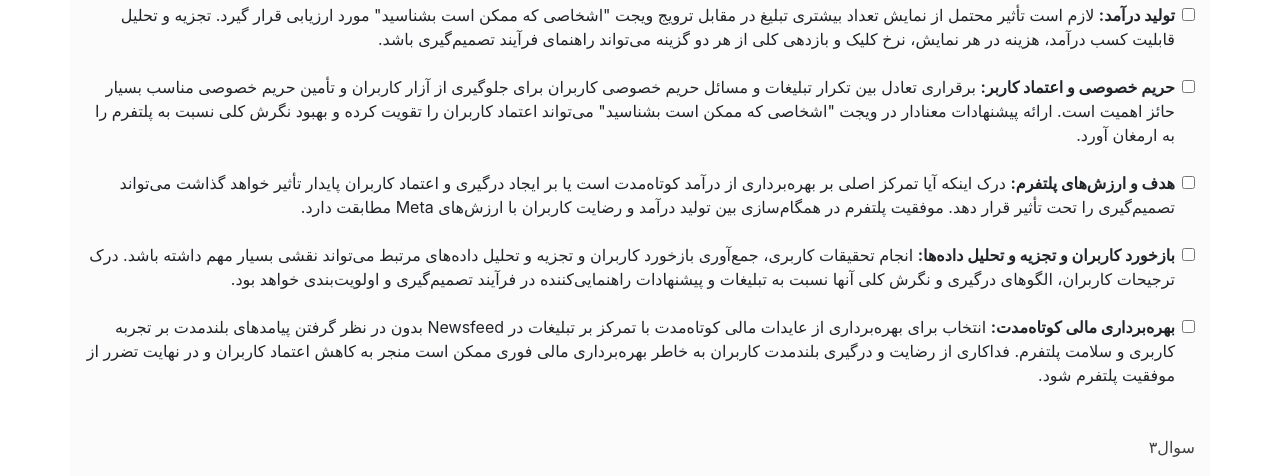
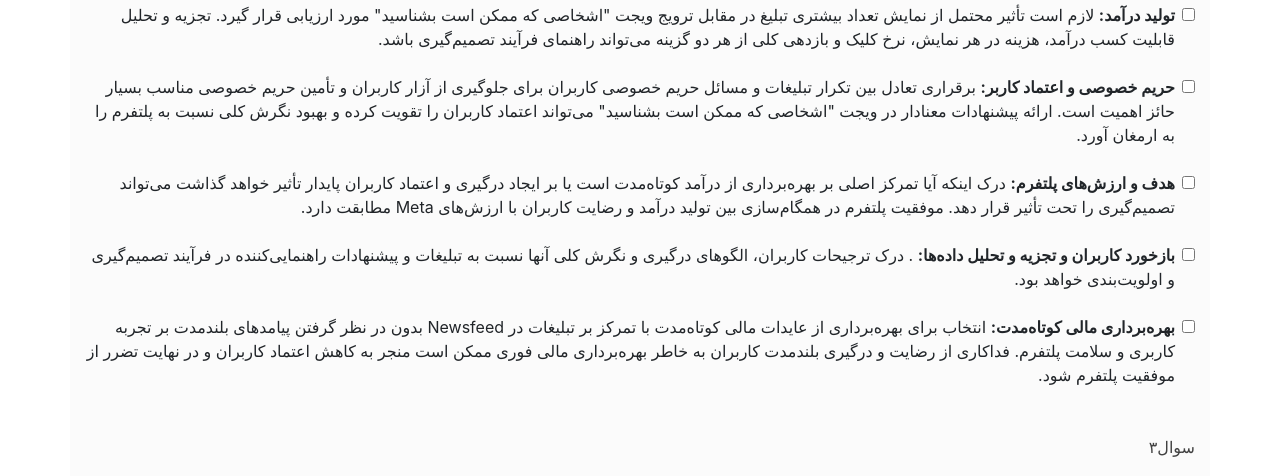
Before and after one commit to amirhosseindehghan1/charehjo.ir, a Django app: page /develop-and-launch/ in a window 1280 px wide. Shown: the part 1377-1853 px from the top of the page. Run offline with Django 4.2, Linux system fonts and the light colour scheme; some libraries are stand-ins or nearby versions.

Commit message:
Fix text

```diff
--- a/landing/templates/develop_and_launch.html
+++ b/landing/templates/develop_and_launch.html
@@ -125,7 +125,7 @@ height="0" width="0" style="display:none;visibility:hidden"></iframe></noscript>
 
          <div class="form-check">
   <input class="form-check-input" type="checkbox" id="City" name="City" value="something">
-  <label class="form-check-label"><b>بازخورد کاربران و تجزیه و تحلیل داده‌ها:</b> انجام تحقیقات کاربری، جمع‌آوری بازخورد کاربران و تجزیه و تحلیل داده‌های مرتبط می‌تواند نقشی بسیار مهم داشته باشد. درک ترجیحات کاربران، الگوهای درگیری و نگرش کلی آنها نسبت به تبلیغات و پیشنهادات راهنمایی‌کننده در فرآیند تصمیم‌گیری و اولویت‌بندی خواهد بود.</label>
+  <label class="form-check-label"><b>بازخورد کاربران و تجزیه و تحلیل داده‌ها:</b> . درک ترجیحات کاربران، الگوهای درگیری و نگرش کلی آنها نسبت به تبلیغات و پیشنهادات راهنمایی‌کننده در فرآیند تصمیم‌گیری و اولویت‌بندی خواهد بود.</label>
 </div><br />
 
          <div class="form-check">
```
